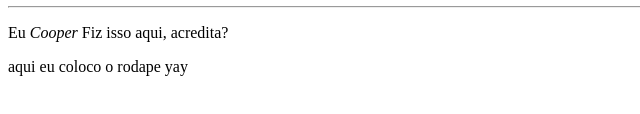
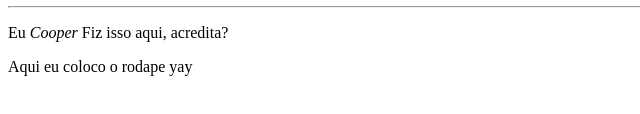
Before and after one commit to Coopermic/tenteii, a plain HTML site: page index.html in a window 1280 px wide. Shown: the part 148-262 px from the top of the page, 0-640 px from the left. Drawn offline with Linux system fonts and the light colour scheme.

Commit message:
index.html

```diff
--- a/index.html
+++ b/index.html
@@ -14,6 +14,6 @@
 <Section>
 Eu <i>Cooper</i> Fiz isso aqui, acredita?<p>
 </section>
-<footer>aqui eu coloco o rodape yay</footer>
+<footer>Aqui eu coloco o rodape yay</footer>
 </body>
 </html>
```
